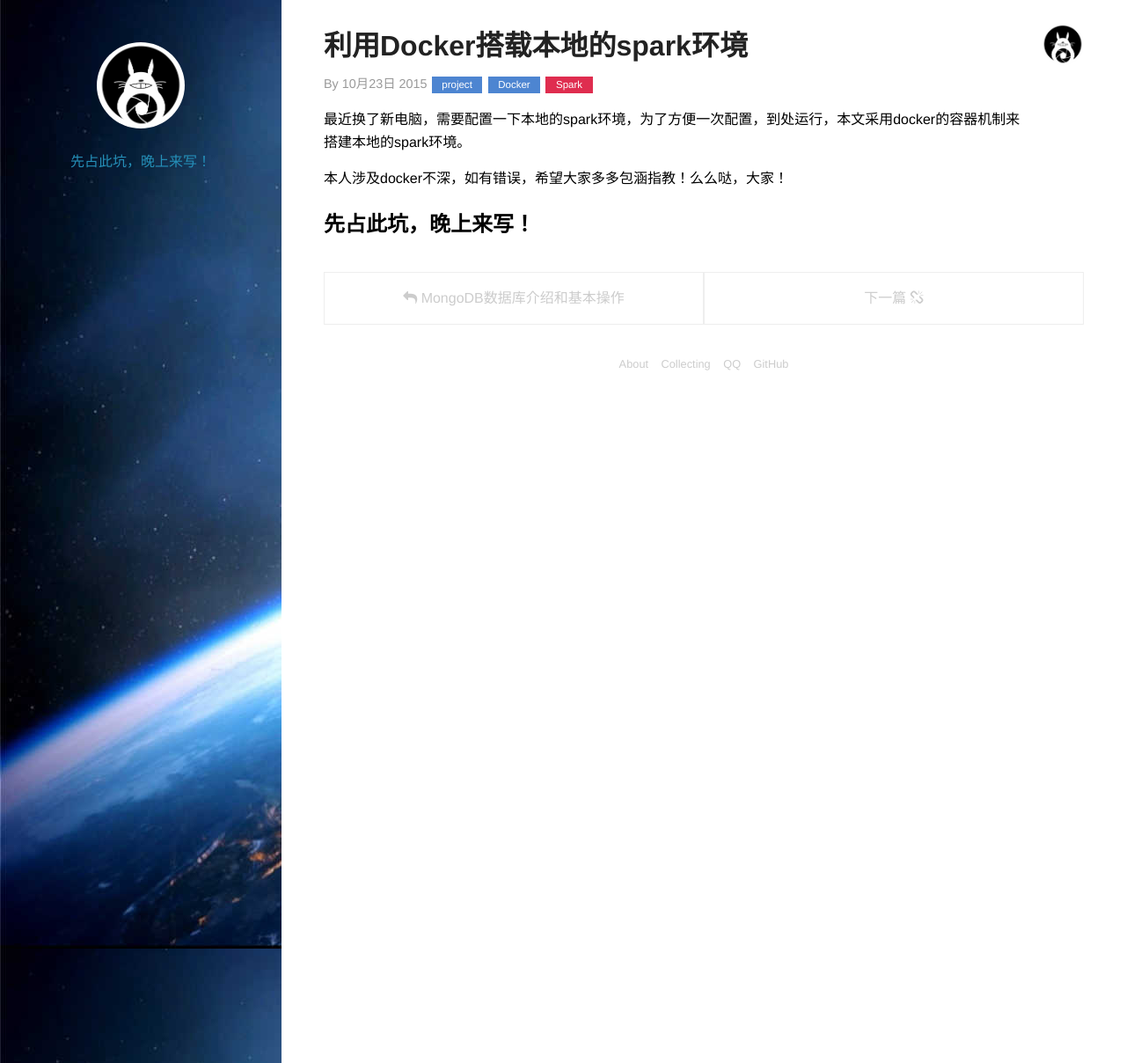
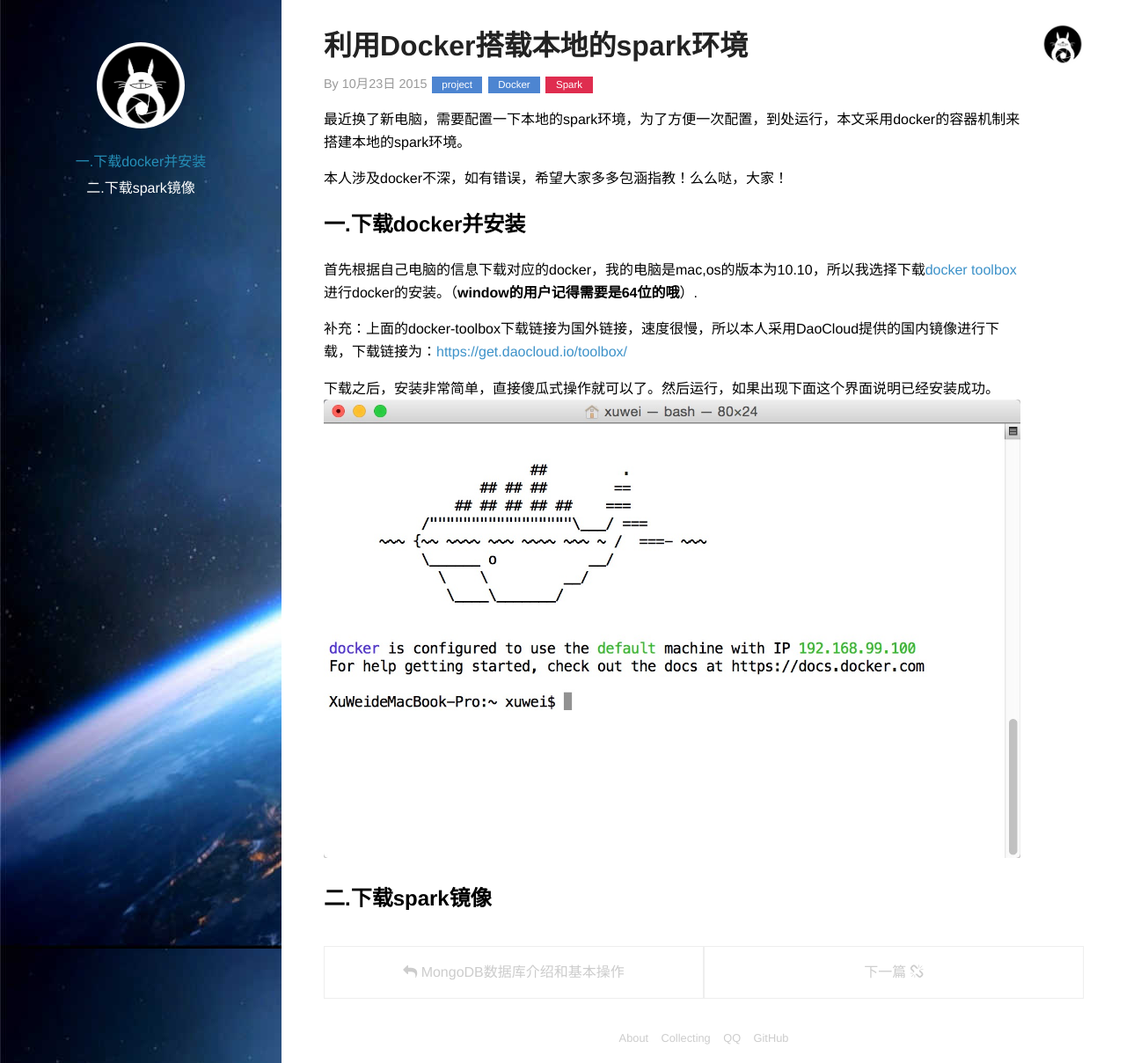
Before and after one commit to hexo2hexo/xwzpp.github.io, a Jekyll site: the page built from _posts/2015-10-23-Use-Docker-To-Build-Spark-Env.md, in a window 1280 px wide and 1208 px high. Shown: the whole window at 88% size. Built offline with Jekyll 4.4.1, drawn with Linux system fonts in a browser that asks for light colours; Markdown is read by kramdown in place of the engine named in the settings; comment, search, counter and statistics services are not loaded.

Commit message:
增加docker安装

```diff
--- a/_posts/2015-10-23-Use-Docker-To-Build-Spark-Env.md
+++ b/_posts/2015-10-23-Use-Docker-To-Build-Spark-Env.md
@@ -13,4 +13,12 @@
 
 <!-- more -->
 
-## 先占此坑，晚上来写！
+## 一.下载docker并安装
+首先根据自己电脑的信息下载对应的docker，我的电脑是mac,os的版本为10.10，所以我选择下载[docker toolbox](https://www.docker.com/docker-toolbox)进行docker的安装。（**window的用户记得需要是64位的哦**）.
+
+补充：上面的docker-toolbox下载链接为国外链接，速度很慢，所以本人采用DaoCloud提供的国内镜像进行下载，下载链接为：<https://get.daocloud.io/toolbox/>
+
+下载之后，安装非常简单，直接傻瓜式操作就可以了。然后运行，如果出现下面这个界面说明已经安装成功。
+![](/img/use-docker-to-build-spark-env/1.png)
+
+##二.下载spark镜像
```
Also changed, not shown: img/use-docker-to-build-spark-env/1.png (added).
